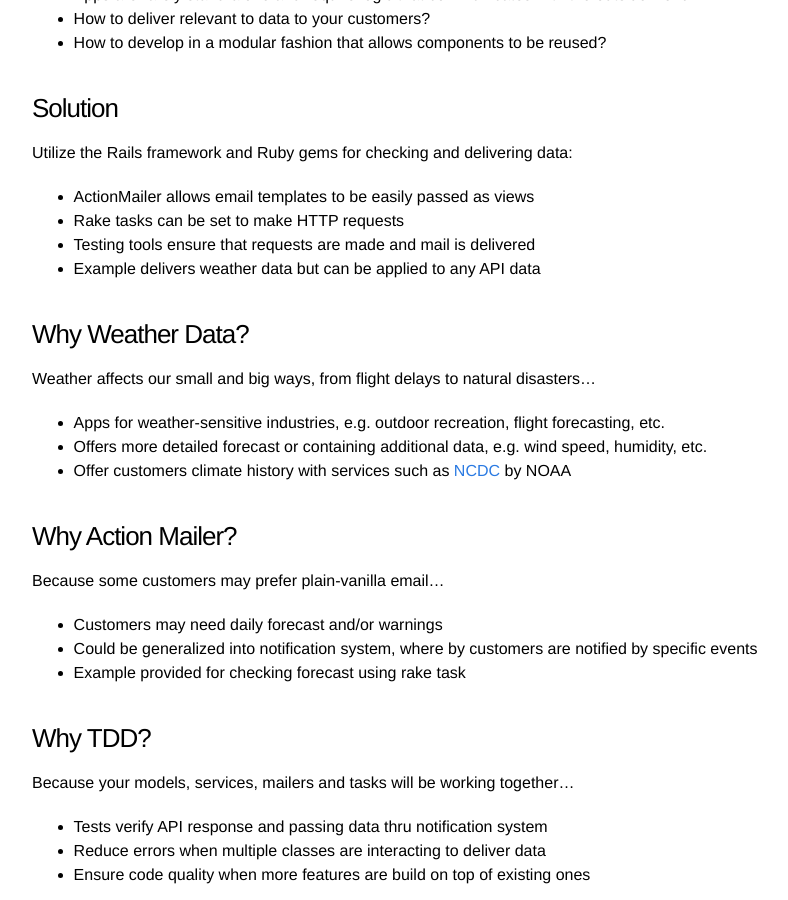
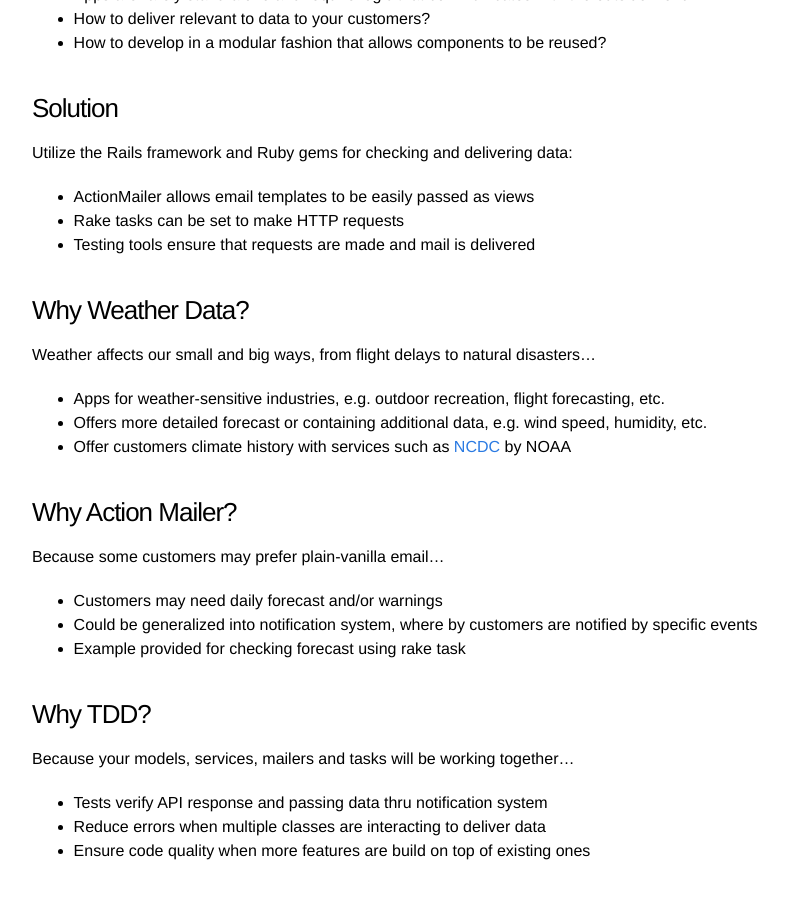
Before and after one commit to stormsavvy/stormsavvy.github.io, a Jekyll site: the page built from _posts/2014-11-20-east-bay-rails-meetup.markdown, in a window 1280 px wide and 900 px high, scrolled down 1037 px. Shown: the whole window, without its empty margins (208-996 px from the left). Built offline with Jekyll 4.4.1, drawn with Linux system fonts in a browser that asks for light colours.

Commit message:
76663852 final revisions for EBR meetup

```diff
--- a/_posts/2014-11-20-east-bay-rails-meetup.markdown
+++ b/_posts/2014-11-20-east-bay-rails-meetup.markdown
@@ -52,7 +52,6 @@ data:
 * ActionMailer allows email templates to be easily passed as views
 * Rake tasks can be set to make HTTP requests
 * Testing tools ensure that requests are made and mail is delivered
-* Example delivers weather data but can be applied to any API data
 
 ### Why Weather Data?
 
```
